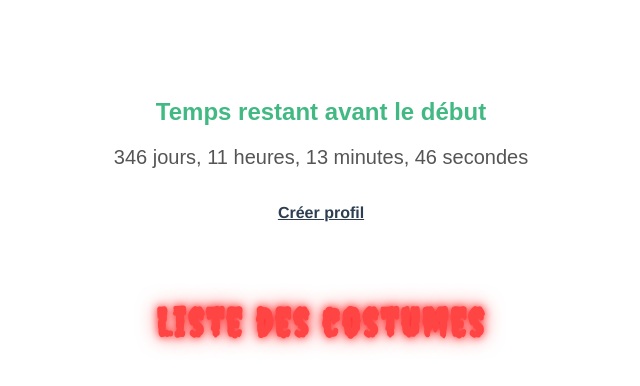
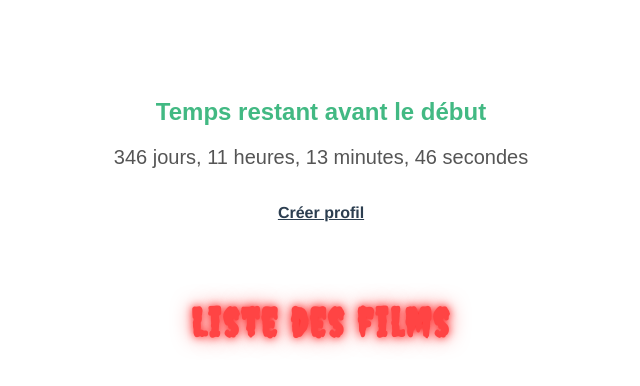
Before and after one commit to Zuuret/SAE-S3-S4_Creepy_Night, a Vue app: page /cinepeur in a window 1280 px wide. Shown: the top 386 px of the page, without its empty margins (319-959 px from the left). Built offline with nearby package versions, Linux system fonts and the light colour scheme.

Commit message:
Changements des titres

```diff
--- a/src/views/Expo.vue
+++ b/src/views/Expo.vue
@@ -1,6 +1,6 @@
 <template>
   <div>
-    <h1>Liste des costumes</h1>
+    <h1>Liste des expositions</h1>
     <div v-for="expo in expos" :key="expo.id" class="concert-card">
       <img class="concert-img" :src="expo.image" alt="Affiche du concert" />
       <p>{{ expo.artiste }}</p>
--- a/src/views/ReservationCinepeur.vue
+++ b/src/views/ReservationCinepeur.vue
@@ -1,6 +1,6 @@
 <template>
   <div>
-    <h1>Liste des costumes</h1>
+    <h1>Liste des films</h1>
     <div v-for="film in films" :key="film.id" class="concert-card">
       <img class="concert-img" :src="film.image" alt="Affiche du concert" />
       <p>{{ film.artiste }}</p>
```
